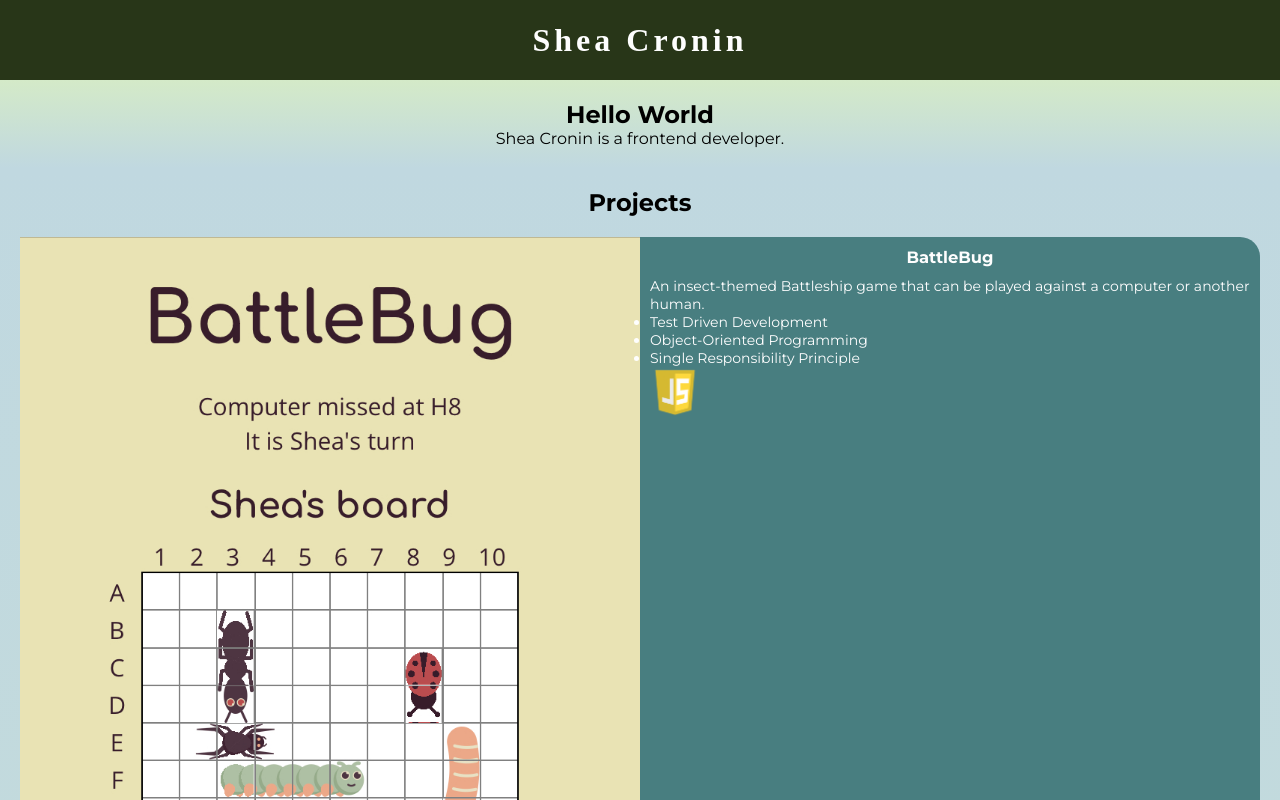
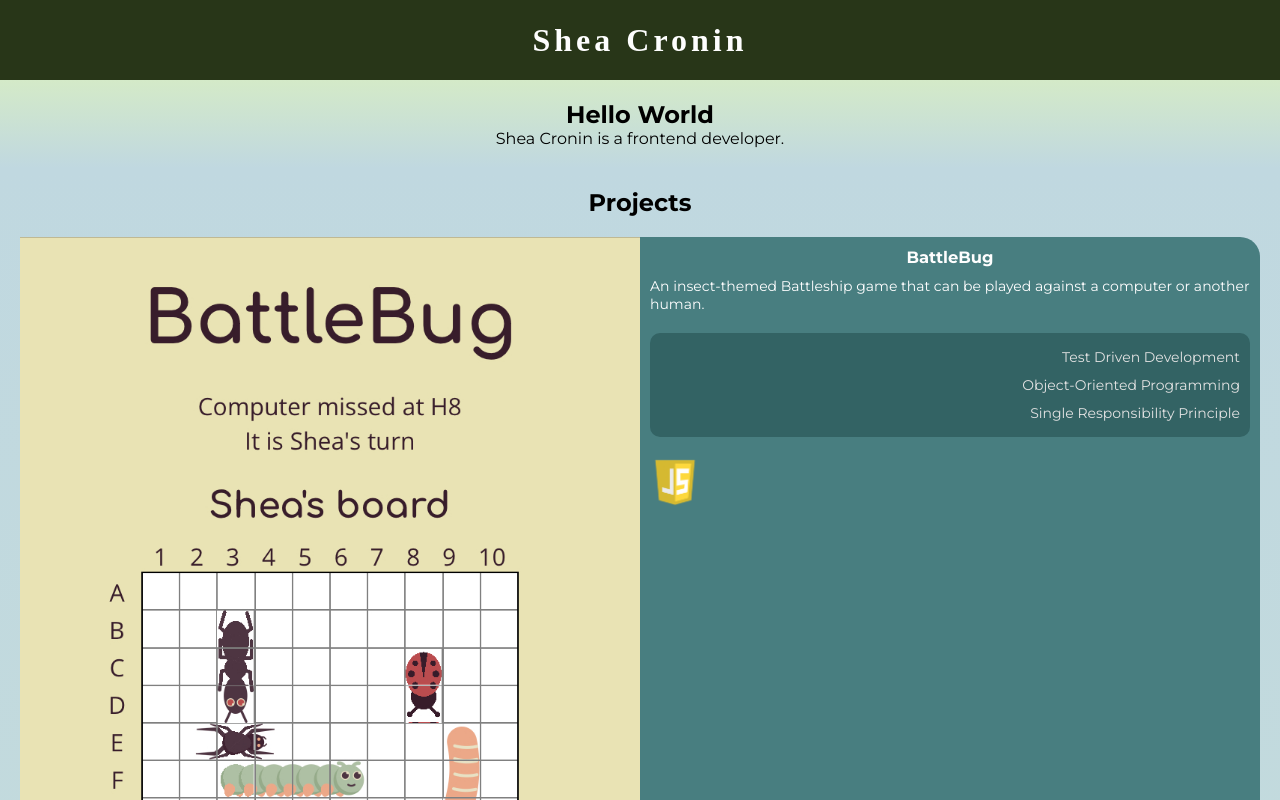
Before and after one commit to sheacronin/sheacronin.github.io, a React (Create React App) app: page / in a window 1280 px wide. Shown: the top 800 px of the page. Built offline with nearby package versions, Linux system fonts and the light colour scheme; a web font is replaced by a local one.

Commit message:
Update learning goals styles

```diff
--- a/src/components/ProjectCard.js
+++ b/src/components/ProjectCard.js
@@ -16,7 +16,7 @@ const ProjectCard = (props) => {
             <div className="project-info">
                 <h3>{title}</h3>
                 <div>{description}</div>
-                <ul>
+                <ul className="learning-goals">
                     {learningGoals.map((goal) => (
                         <li key={goal}>{goal}</li>
                     ))}
--- a/src/styles/ProjectCard.css
+++ b/src/styles/ProjectCard.css
@@ -21,3 +21,17 @@
     text-align: center;
     margin-bottom: 10px;
 }
+
+.learning-goals {
+    list-style: none;
+    background-color: #336364;
+    color: #e2e2e2;
+    text-align: right;
+    padding: 15px 10px 5px 10px;
+    border-radius: 10px;
+    margin: 20px auto;
+}
+
+.learning-goals li {
+    margin-bottom: 10px;
+}
```
